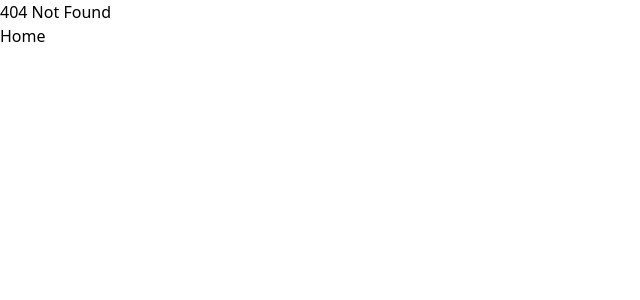
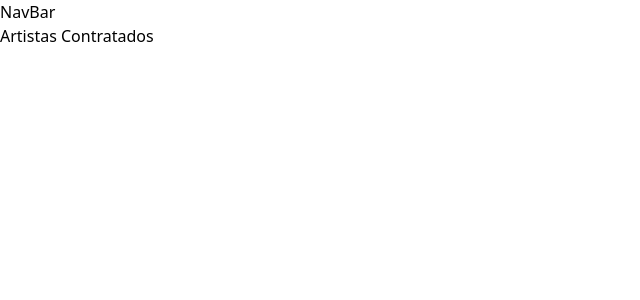
Before and after one commit to kopz9/teste-tecnico, a React (Vite) app: page /hiredArtists in a window 1280 px wide. Before the commit this address had no page. Shown: the top 300 px of the page, without its empty margins (0-640 px from the left). Built offline with nearby package versions, Linux system fonts and the light colour scheme.

Commit message:
feat: navbar

```diff
--- a/src/App.jsx
+++ b/src/App.jsx
@@ -1,8 +1,9 @@
-import { useState } from "react";
 import SearchBar from "./components/SearchBar";
 import {createBrowserRouter, RouterProvider } from 'react-router-dom';
 import { Form } from "./components/Form";
 import { NotFoundPage } from "./components/NotFoundPage";
+import { HiredArtists } from "./components/HiredArtists";
+import { NavBar } from "./components/NavBar";
 
 const router = createBrowserRouter([{
   path: '/',
@@ -12,6 +13,10 @@
 {
   path: '/form',
   element: <Form />
+},
+{
+  path: '/hiredArtists',
+  element: <HiredArtists />
 }
 ]);
 
@@ -20,6 +25,7 @@
 
   return (
     <>
+      <NavBar />
       <RouterProvider router={router} />
     </>
   );
--- /dev/null
+++ b/src/components/NavBar.jsx
@@ -0,0 +1,7 @@
+import React from 'react'
+
+export const NavBar = () => {
+  return (
+    <div>NavBar</div>
+  )
+}
```
